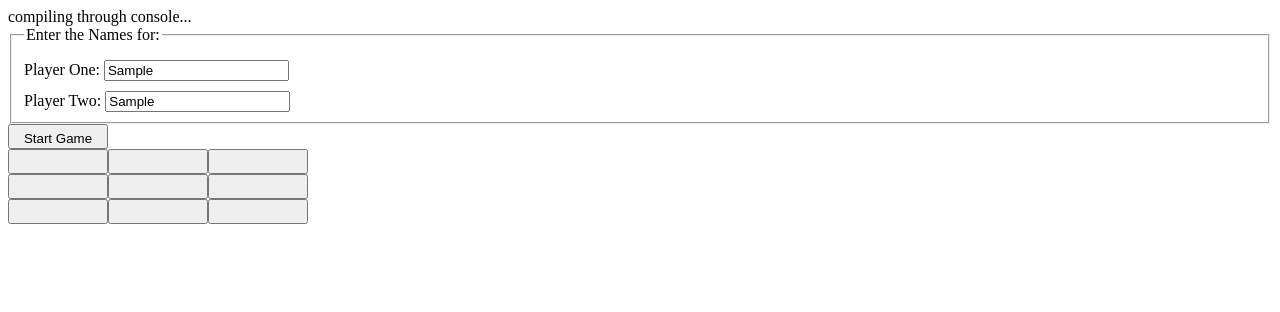
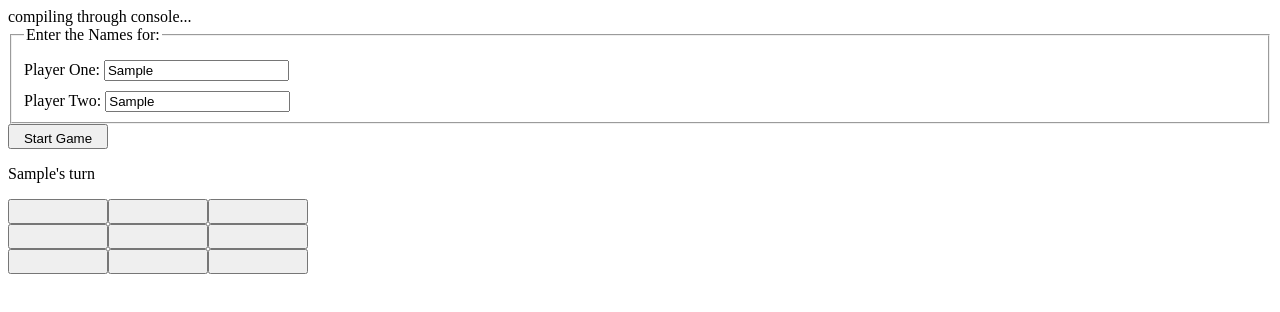
Before and after one commit to majjeed/odin-tic-tac-toe, a plain HTML site: page index.html in a window 1280 px wide. Both pictures are taken after typing "Sample", "Sample" into the empty fields and a click on the button "Start Game". Drawn offline with Linux system fonts and the light colour scheme.

Commit message:
finish functionality, game in working condition

```diff
--- a/index.html
+++ b/index.html
@@ -27,6 +27,11 @@
             </button>
         </form>
     </div>
+    <div class="resultContainer">
+        <div class="result">
+            <p>Game is Starting...</p>
+        </div>
+    </div>
     <div class="gameContainer">
         <div class="cellContainer"><button data-index-number="1" class="gameButton" data-row-number="0"
                 data-col-number="0"></button></div>
--- a/script.js
+++ b/script.js
@@ -208,7 +208,7 @@ startBtn.addEventListener('click', (event) => {
         game = GameController();
     }
     updateButtons();
-
+    updateResult();
     // the button have a data attribute from 1 to 9 maybe instead give them data attribues
     // for each row and column.
 });
@@ -229,6 +229,14 @@ gameBtns.forEach((button, index) => {
         let col = button.dataset.colNumber;
         game.playRound(row, col);
         updateButtons();
+        updateResult();
         if (game.isGameWon()) game.board.resetBoard();
     });
 });
+
+
+function updateResult() {
+    let result = document.querySelector('.result p');
+    result.textContent = `${game.getActivePlayer().name}'s turn`;
+    if (game.isGameWon()) result.textContent = `${game.getActivePlayer().name} Won the Game!!!`
+};
```
